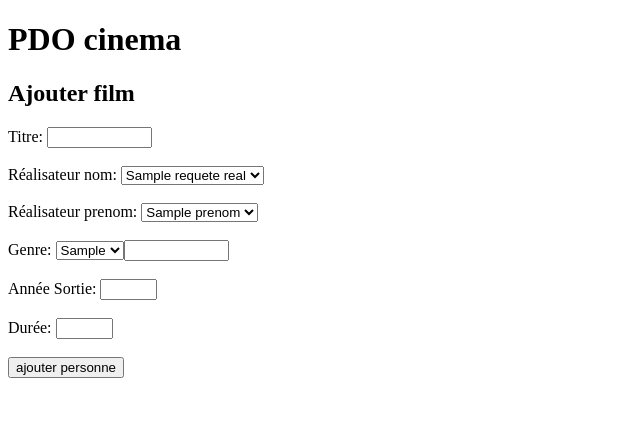
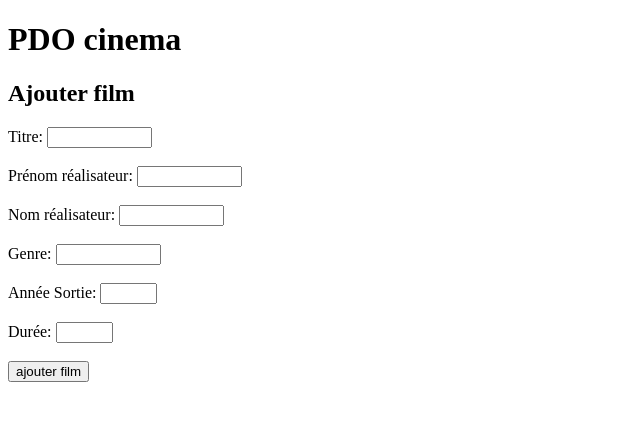
Before and after one commit to AbdouVak/PDO_Cinema, a PHP site: template view/ajouterFilmPage.php in a window 1280 px wide. Shown: the part 26-447 px from the top of the page, without its empty margins (0-640 px from the left). Run offline with PHP 8.4, Linux system fonts and the light colour scheme; the template is opened without the code that fills it: most values are stand-ins (such as "Sample title", 1, 10 or a date in 2020).

Commit message:
AjouterFilmPage: changement de balise select en datalist

```diff
--- a/view/ajouterFilmPage.php
+++ b/view/ajouterFilmPage.php
@@ -2,65 +2,70 @@
 
 <!-- formulaires -->
 <form action="index.php?action=ajouterFilm" method="POST" enctype="multipart/form-data">
-    <!-- +-------------------------------------+  -->
-    <!-- |   Titre :  [              ]         |  -->
-    <!-- +-------------------------------------+  -->
+
+    <!-- +----------------------------------------+  -->
+    <!-- |   Titre :  [              ]            |  -->
+    <!-- +----------------------------------------+  -->
     <label for="titre">Titre:</label>
     <input type="text" name="titre" required minlength="3" maxlength="20" size="10"><br><br>
 
-    <!-- +-------------------------------------+  -->
-    <!-- |   Réalisateur nom :  [  \/ ]        |  -->
-    <!-- +-------------------------------------+  -->
-    <label for="realisateurNom">Réalisateur nom:</label>
-    <select name="realisateurNom" ><?php
-        // boucle pour affiche les realisateur un par un
-        foreach($requeteReal as $real){
-            ?><option><?= $real["nom"]?></option><?php
+    <!-- +----------------------------------------+  -->
+    <!-- |   Prénom Réalisateur :  [        \/ ]  |  -->
+    <!-- +----------------------------------------+  -->
+    <label for="prenomReal">Prénom réalisateur:</label>
+    <input type="text" name="prenomReal" list="prenomList" required minlength="3" maxlength="20" size="10">
+    <datalist id="prenomList"><?php
+        // boucle pour affiche les genre un par un
+        foreach($requeteReal as $real){?>
+            <option><?= $real["nom"]?></option>
+    	    <?php
         }?>
-    </select><br><br>
+    </datalist><br><br>
 
-    <!-- +-------------------------------------+  -->
-    <!-- |   Réalisateur prenom :  [  \/ ]     |  -->
-    <!-- +-------------------------------------+  -->
-    <label for="realisateurPrenom">Réalisateur prenom:</label>
-    <select name="realisateurPrenom"><?php
-        // boucle pour affiche les realisateur un par un
-        foreach($requeteReal as $real){
-            ?><option><?= $real["prenom"]?></option><?php
+    <!-- +----------------------------------------+  -->
+    <!-- |   Nom Réalisateur :  [        \/ ]     |  -->
+    <!-- +----------------------------------------+  -->
+    <label for="nomReal">Nom réalisateur:</label>
+    <input type="text" name="nomReal" list="nomList" required minlength="3" maxlength="20" size="10">
+    <datalist id="nomList"><?php
+        // boucle pour affiche les genre un par un
+        foreach($requeteReal as $real){?>
+            <option><?= $real["prenom"]?></option>
+    	    <?php
         }?>
-    </select><br><br>
+    </datalist><br><br>
 
-    <!-- +-------------------------------------+  -->
-    <!-- |   Genre :  [  \/ ] ou [    ]        |  -->
-    <!-- +-------------------------------------+  -->
+    <!-- +----------------------------------------+  -->
+    <!-- |   Genre :  [        \/ ]               |  -->
+    <!-- +----------------------------------------+  -->
     <label for="genre">Genre:</label>
-    <select name="genre"><?php
+    <input type="text" name="genre" list="genreList" required minlength="3" maxlength="20" size="10">
+    <datalist id="genreList"><?php
         // boucle pour affiche les genre un par un
         foreach($requeteGenre as $genre){?>
             <option><?= $genre["genreLibelle"]?></option>
     	    <?php
         }?>
-        <input type="text" name="genre" required minlength="4" maxlength="20" size="10">
-    </select><br><br>
+    </datalist><br><br>
 
-    <!-- +-------------------------------------+  -->
-    <!-- |   Année Sortie :  [      ]          |  -->
-    <!-- +-------------------------------------+  -->
+    <!-- +----------------------------------------+  -->
+    <!-- |   Année Sortie :  [      ]             |  -->
+    <!-- +----------------------------------------+  -->
     <label for="anneeSortie">Année Sortie:</label>
     <input type="text" name="anneeSortie" required minlength="4" maxlength="4" size="4">
     <br><br>
 
-    <!-- +-------------------------------------+  -->
-    <!-- |   Durée :  [      ]                 |  -->
-    <!-- +-------------------------------------+  -->
+    <!-- +----------------------------------------+  -->
+    <!-- |   Durée :  [      ]                    |  -->
+    <!-- +----------------------------------------+  -->
     <label for="duree">Durée:</label>
     <input type="text" name="duree" required minlength="3" maxlength="4" size="4">
     <br><br>
 
-    <!-- +-------------------------------------+  -->
-    <!-- |  [ ajouter personne ]               |  -->
-    <!-- +-------------------------------------+  -->
-    <input type="submit" value="ajouter personne" >
+    <!-- +----------------------------------------+  -->
+    <!-- |  [ ajouter film ]                      |  -->
+    <!-- +----------------------------------------+  -->
+    <input type="submit" value="ajouter film" >
 
 </form>
 
```
